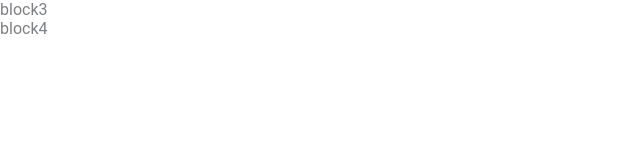
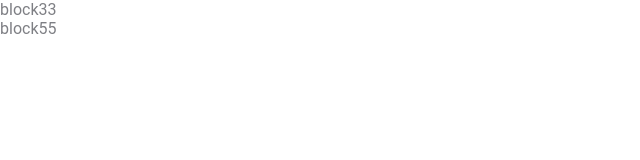
Before and after one commit to nasirlisamir/myproject, a plain HTML site: page index.html in a window 1280 px wide. Shown: the full height of the page, 0-640 px from the left. Drawn offline with Linux system fonts and the light colour scheme.

Commit message:
new blocks33 -55

```diff
--- a/index.html
+++ b/index.html
@@ -7,8 +7,8 @@
     <title>Company name - home page</title>
 </head>
 <body>
-    <p>block3</p>
-    <p>block4</p>
+    <p>block33</p>
+    <p>block55</p>
 
 
 
```
